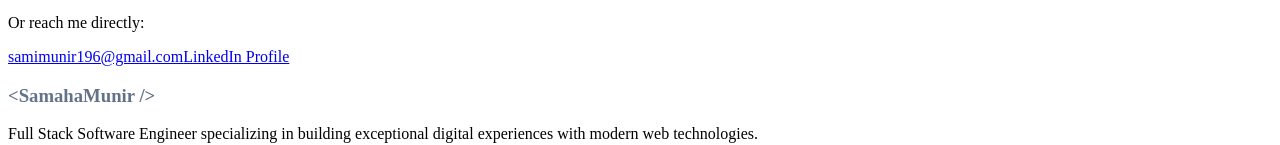
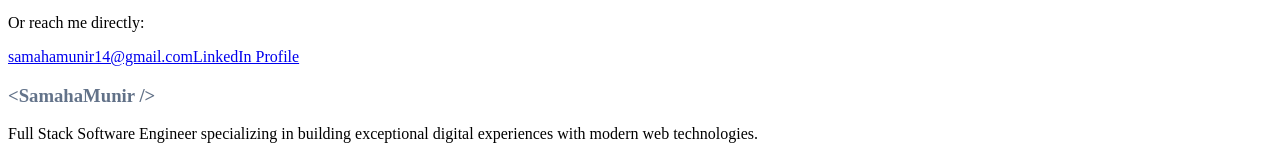
Before and after one commit to SamahaMunir/portfoliomern, a React (Vite) app in the folder client/: page /contact in a window 1280 px wide. Shown: the part 389-534 px from the top of the page. Built offline with nearby package versions, Linux system fonts and the light colour scheme.

Commit message:
Update email address and resume - Replace old email with samahamunir14@gmail.com and update resume file with Gmail compose links

```diff
--- a/client/src/components/Footer.tsx
+++ b/client/src/components/Footer.tsx
@@ -37,16 +37,16 @@ export default function Footer() {
               {/* Social Links */}
               <div className="flex gap-3 mb-6">
                 {[
-                  { icon: Github, href: "https://github.com/SamahaMunir", label: "GitHub" },
-                  { icon: Linkedin, href: "https://linkedin.com/in/samaha-munir-b52834318", label: "LinkedIn" },
-                  { icon: Mail, href: "mailto:samimunir196@gmail.com", label: "Email" },
-                ].map(({ icon: Icon, href, label }) => (
+                  { icon: Github, href: "https://github.com/SamahaMunir", label: "GitHub", target: "_blank" },
+                  { icon: Linkedin, href: "https://linkedin.com/in/samaha-munir-b52834318", label: "LinkedIn", target: "_blank" },
+                  { icon: Mail, href: "https://mail.google.com/mail/?view=cm&fs=1&to=samahamunir14@gmail.com", label: "Email", target: "_blank" },
+                ].map(({ icon: Icon, href, label, target }) => (
                   <motion.a
                     key={label}
                     whileHover={{ scale: 1.1, y: -3 }}
                     whileTap={{ scale: 0.95 }}
                     href={href}
-                    target="_blank"
+                    target={target}
                     rel="noopener noreferrer"
                     className="p-3 glass rounded-lg hover:bg-primary/10 hover:border-primary/30 border border-transparent transition-all duration-300"
                     aria-label={label}
@@ -60,7 +60,7 @@ export default function Footer() {
               <motion.a
                 whileHover={{ scale: 1.02 }}
                 whileTap={{ scale: 0.98 }}
-                href="/Samaha Munir CV.pdf"
+                href="/Samaha_Munir_resume.pdf"
                 download
                 className="inline-flex items-center gap-2 px-6 py-3 bg-primary/10 hover:bg-primary/20 border border-primary/30 rounded-lg font-medium transition-all"
               >
--- a/client/src/pages/Contact.tsx
+++ b/client/src/pages/Contact.tsx
@@ -27,7 +27,7 @@ export default function Contact() {
       setFormData({ name: "", email: "", message: "" });
     },
     onError: () => {
-      alert("Failed to send message. Please try again or email me directly at samimunir196@gmail.com");
+      alert("Failed to send message. Please try again or email me directly at samahamunir14@gmail.com");
     },
   });
 
@@ -104,7 +104,7 @@ export default function Contact() {
 
         {mutation.isError && (
           <p className="text-red-500 text-center text-sm">
-            Failed to send. Please email me directly at samimunir196@gmail.com
+            Failed to send. Please email me directly at samahamunir14@gmail.com
           </p>
         )}
       </motion.form>
@@ -113,10 +113,10 @@ export default function Contact() {
         <p className="text-muted-foreground mb-4">Or reach me directly:</p>
         <div className="flex flex-col items-center gap-2">
           <a
-            href="mailto:samimunir196@gmail.com"
+            href="mailto:samahamunir14@gmail.com"
             className="text-primary hover:underline"
           >
-            samimunir196@gmail.com
+            samahamunir14@gmail.com
           </a>
           <a
             href="https://linkedin.com/in/samaha-munir-b52834318"
--- a/client/src/pages/Home.tsx
+++ b/client/src/pages/Home.tsx
@@ -148,7 +148,7 @@ export default function Home() {
               <motion.a
                 whileHover={{ scale: 1.05 }}
                 whileTap={{ scale: 0.95 }}
-                href="/Samaha Munir CV.pdf"
+                href="/Samaha_Munir_resume.pdf"
                 download
                 className="px-8 py-4 glass rounded-lg font-semibold flex items-center gap-2"
               >
@@ -165,16 +165,16 @@ export default function Home() {
               className="flex justify-center gap-6 pt-8"
             >
               {[
-                { icon: Github, href: "https://github.com/SamahaMunir", label: "GitHub" },
-                { icon: Linkedin, href: "https://www.linkedin.com/in/samaha-munir-b52834318/", label: "LinkedIn" },
-                { icon: Mail, href: "mailto:samimunir196@gmail.com", label: "Email" },
-              ].map(({ icon: Icon, href, label }) => (
+                { icon: Github, href: "https://github.com/SamahaMunir", label: "GitHub", target: "_blank" },
+                { icon: Linkedin, href: "https://www.linkedin.com/in/samaha-munir-b52834318/", label: "LinkedIn", target: "_blank" },
+                { icon: Mail, href: "https://mail.google.com/mail/?view=cm&fs=1&to=samahamunir14@gmail.com", label: "Email", target: "_blank" },
+              ].map(({ icon: Icon, href, label, target }) => (
                 <motion.a
                   key={label}
                   whileHover={{ scale: 1.2, y: -5 }}
                   whileTap={{ scale: 0.9 }}
                   href={href}
-                  target="_blank"
+                  target={target}
                   rel="noopener noreferrer"
                   className="p-4 glass rounded-full hover:bg-primary/10 transition-colors"
                   aria-label={label}
```
Also changed, not shown: 2 other files (tests, documents, lock files or other folders).
